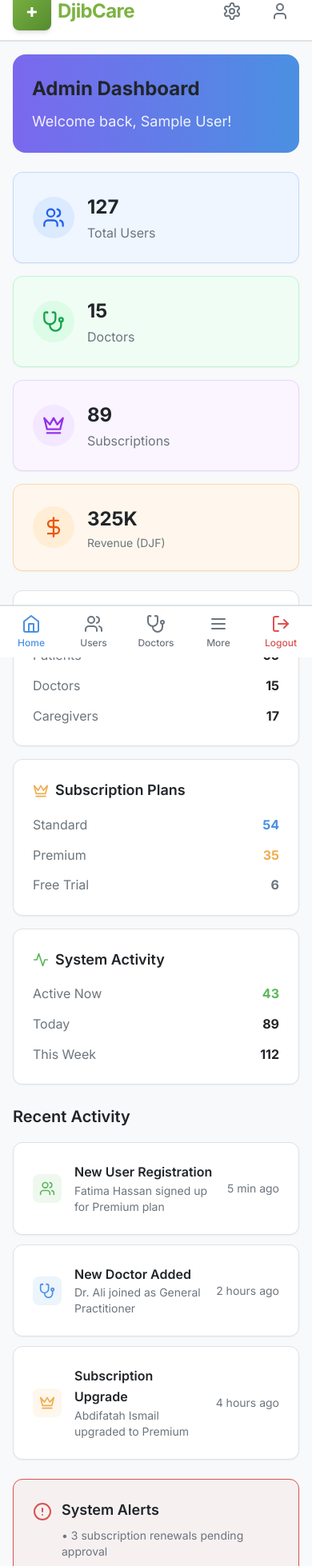
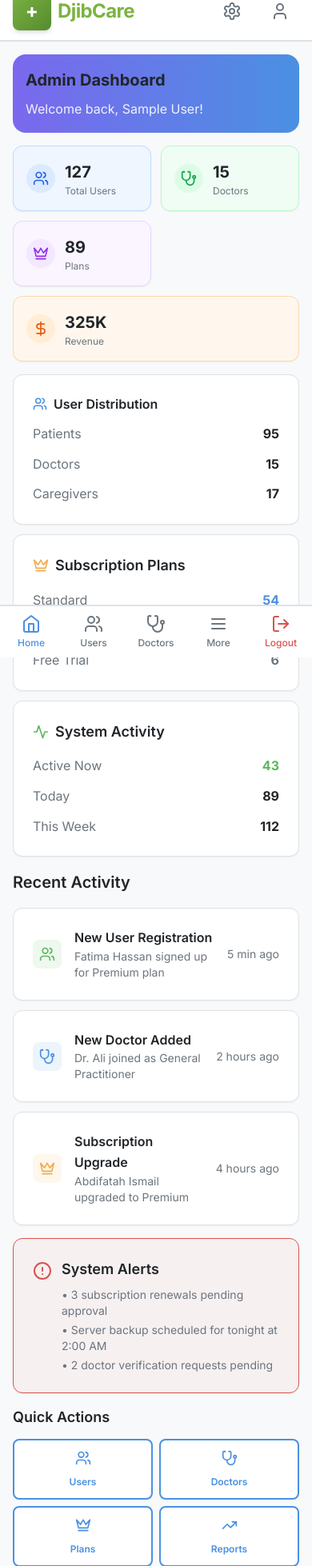
Before and after one commit to medfarahah/hellcare, a Next.js app: page /admin in a window 390 px wide. Shown: the part 22-1980 px from the top of the page at 80% size. Built offline with nearby package versions, Linux system fonts and the light colour scheme; sample sign-in values are in the browser's storage.

Commit message:
Fix admin portal mobile responsiveness - no horizontal scrolling

```diff
--- a/src/app/admin/page.tsx
+++ b/src/app/admin/page.tsx
@@ -24,62 +24,62 @@ export default function AdminDashboard() {
 
   return (
     <MainLayout>
-      <div className="space-y-6">
+      <div className="space-y-4 md:space-y-6 overflow-x-hidden">
         {/* Welcome Header */}
-        <div className="bg-gradient-to-r from-info to-primary text-white rounded-2xl p-6">
-          <h1 className="text-2xl md:text-3xl font-bold mb-2">Admin Dashboard</h1>
-          <p className="text-white/90 text-lg">Welcome back, {user.name}!</p>
+        <div className="bg-gradient-to-r from-info to-primary text-white rounded-2xl p-4 md:p-6">
+          <h1 className="text-xl md:text-2xl lg:text-3xl font-bold mb-2">Admin Dashboard</h1>
+          <p className="text-white/90 text-base md:text-lg">Welcome back, {user.name}!</p>
         </div>
 
         {/* Quick Stats */}
-        <div className="grid grid-cols-1 md:grid-cols-4 gap-4">
-          <Card className="flex items-center gap-4 bg-blue-50 border-blue-200">
-            <div className="bg-blue-100 p-3 rounded-full">
-              <Users className="text-blue-600" size={28} />
+        <div className="grid grid-cols-2 md:grid-cols-4 gap-3 md:gap-4">
+          <Card className="flex items-center gap-3 bg-blue-50 border-blue-200 p-4">
+            <div className="bg-blue-100 p-2 md:p-3 rounded-full flex-shrink-0">
+              <Users className="text-blue-600" size={20} />
             </div>
-            <div>
-              <p className="text-2xl font-bold">127</p>
-              <p className="text-neutral-textSecondary">Total Users</p>
+            <div className="min-w-0">
+              <p className="text-xl md:text-2xl font-bold">127</p>
+              <p className="text-neutral-textSecondary text-xs md:text-sm truncate">Total Users</p>
             </div>
           </Card>
 
-          <Card className="flex items-center gap-4 bg-green-50 border-green-200">
-            <div className="bg-green-100 p-3 rounded-full">
-              <Stethoscope className="text-green-600" size={28} />
+          <Card className="flex items-center gap-3 bg-green-50 border-green-200 p-4">
+            <div className="bg-green-100 p-2 md:p-3 rounded-full flex-shrink-0">
+              <Stethoscope className="text-green-600" size={20} />
             </div>
-            <div>
-              <p className="text-2xl font-bold">15</p>
-              <p className="text-neutral-textSecondary">Doctors</p>
+            <div className="min-w-0">
+              <p className="text-xl md:text-2xl font-bold">15</p>
+              <p className="text-neutral-textSecondary text-xs md:text-sm truncate">Doctors</p>
             </div>
           </Card>
 
-          <Card className="flex items-center gap-4 bg-purple-50 border-purple-200">
-            <div className="bg-purple-100 p-3 rounded-full">
-              <Crown className="text-purple-600" size={28} />
+          <Card className="flex items-center gap-3 bg-purple-50 border-purple-200 p-4">
+            <div className="bg-purple-100 p-2 md:p-3 rounded-full flex-shrink-0">
+              <Crown className="text-purple-600" size={20} />
             </div>
-            <div>
-              <p className="text-2xl font-bold">89</p>
-              <p className="text-neutral-textSecondary">Subscriptions</p>
+            <div className="min-w-0">
+              <p className="text-xl md:text-2xl font-bold">89</p>
+              <p className="text-neutral-textSecondary text-xs md:text-sm truncate">Plans</p>
             </div>
           </Card>
 
-          <Card className="flex items-center gap-4 bg-orange-50 border-orange-200">
-            <div className="bg-orange-100 p-3 rounded-full">
-              <DollarSign className="text-orange-600" size={28} />
+          <Card className="flex items-center gap-3 bg-orange-50 border-orange-200 p-4 col-span-2 md:col-span-1">
+            <div className="bg-orange-100 p-2 md:p-3 rounded-full flex-shrink-0">
+              <DollarSign className="text-orange-600" size={20} />
             </div>
-            <div>
-              <p className="text-2xl font-bold">325K</p>
-              <p className="text-neutral-textSecondary text-sm">Revenue (DJF)</p>
+            <div className="min-w-0">
+              <p className="text-xl md:text-2xl font-bold">325K</p>
+              <p className="text-neutral-textSecondary text-xs md:text-sm truncate">Revenue</p>
             </div>
           </Card>
         </div>
 
         {/* User Statistics */}
-        <div className="grid grid-cols-1 md:grid-cols-3 gap-4">
+        <div className="grid grid-cols-1 md:grid-cols-3 gap-3 md:gap-4">
           <Card>
-            <h3 className="font-semibold text-lg mb-4 flex items-center gap-2">
-              <Users size={20} className="text-primary" />
-              User Distribution
+            <h3 className="font-semibold text-base md:text-lg mb-3 md:mb-4 flex items-center gap-2">
+              <Users size={18} className="text-primary flex-shrink-0" />
+              <span className="truncate">User Distribution</span>
             </h3>
             <div className="space-y-3">
               <div className="flex items-center justify-between">
@@ -202,23 +202,23 @@ export default function AdminDashboard() {
 
         {/* Quick Actions */}
         <div>
-          <h2 className="text-xl font-semibold mb-4">Quick Actions</h2>
-          <div className="grid grid-cols-2 md:grid-cols-4 gap-3">
-            <Button variant="secondary" className="flex-col h-auto py-4" onClick={() => router.push('/admin/users')}>
-              <Users size={24} className="mb-2" />
-              <span>Manage Users</span>
+          <h2 className="text-lg md:text-xl font-semibold mb-3 md:mb-4">Quick Actions</h2>
+          <div className="grid grid-cols-2 md:grid-cols-4 gap-2 md:gap-3">
+            <Button variant="secondary" className="flex-col h-auto py-3 md:py-4 text-sm" onClick={() => router.push('/admin/users')}>
+              <Users size={20} className="mb-1 md:mb-2" />
+              <span className="text-xs md:text-sm">Users</span>
             </Button>
-            <Button variant="secondary" className="flex-col h-auto py-4" onClick={() => router.push('/admin/doctors')}>
-              <Stethoscope size={24} className="mb-2" />
-              <span>Manage Doctors</span>
+            <Button variant="secondary" className="flex-col h-auto py-3 md:py-4 text-sm" onClick={() => router.push('/admin/doctors')}>
+              <Stethoscope size={20} className="mb-1 md:mb-2" />
+              <span className="text-xs md:text-sm">Doctors</span>
             </Button>
-            <Button variant="secondary" className="flex-col h-auto py-4" onClick={() => router.push('/admin/subscriptions')}>
-              <Crown size={24} className="mb-2" />
-              <span>Subscriptions</span>
+            <Button variant="secondary" className="flex-col h-auto py-3 md:py-4 text-sm" onClick={() => router.push('/admin/subscriptions')}>
+              <Crown size={20} className="mb-1 md:mb-2" />
+              <span className="text-xs md:text-sm">Plans</span>
             </Button>
-            <Button variant="secondary" className="flex-col h-auto py-4" onClick={() => router.push('/admin/reports')}>
-              <TrendingUp size={24} className="mb-2" />
-              <span>Reports</span>
+            <Button variant="secondary" className="flex-col h-auto py-3 md:py-4 text-sm" onClick={() => router.push('/admin/reports')}>
+              <TrendingUp size={20} className="mb-1 md:mb-2" />
+              <span className="text-xs md:text-sm">Reports</span>
             </Button>
           </div>
         </div>
```
Also changed, not shown: src/app/admin/users/page.tsx (+48 -52 lines).
